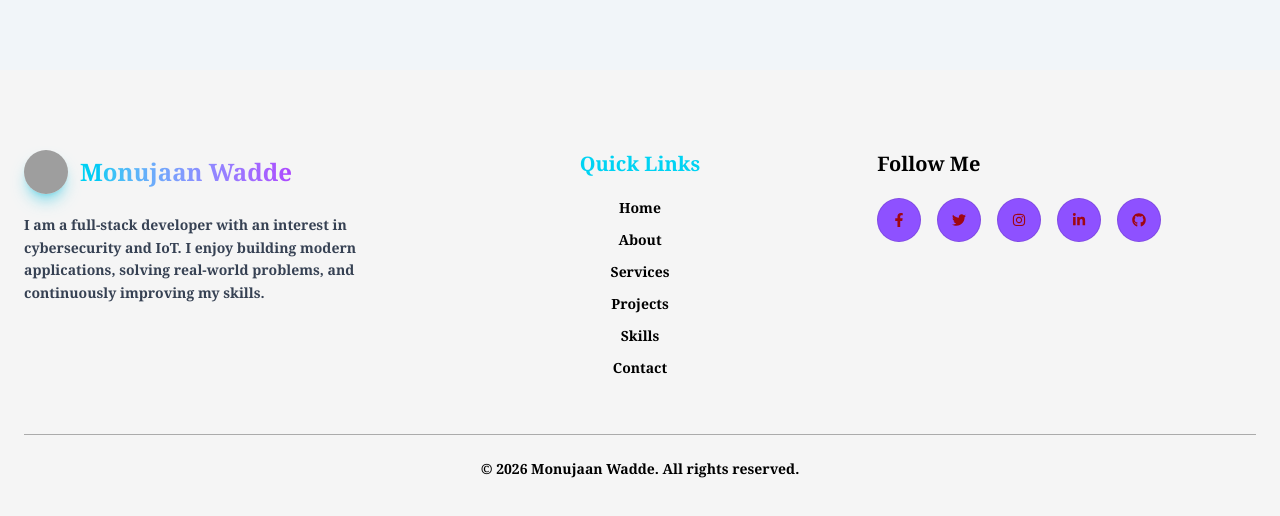
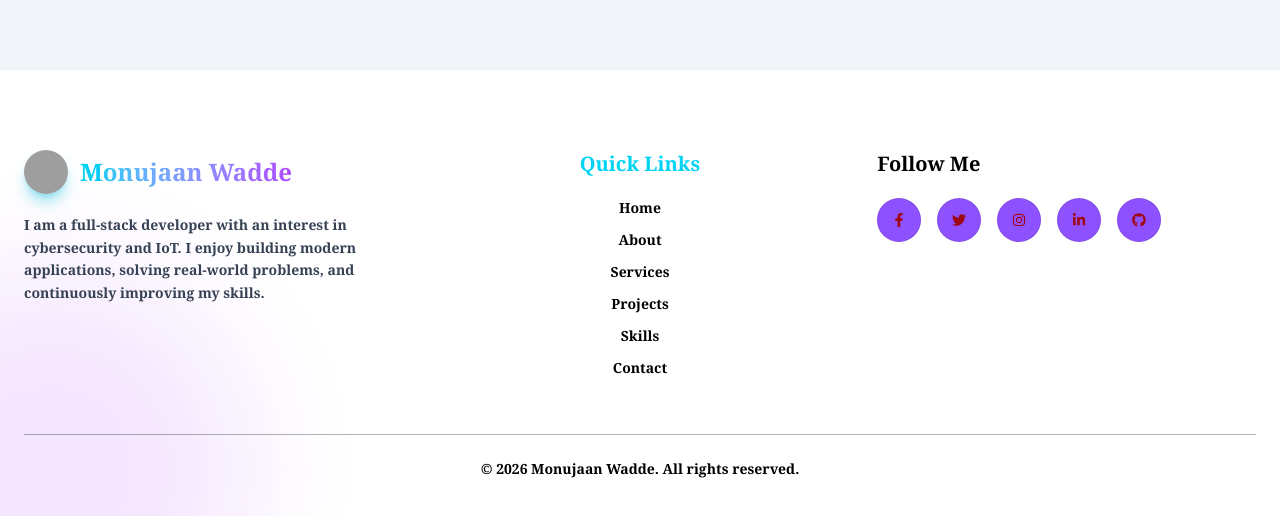
Before and after one commit to monujaanwadde360/portfolio_website_personal, a React (Vite) app: page / in a window 1280 px wide. Shown: the part 7171-7687 px from the top of the page. Built offline with nearby package versions, Linux system fonts and the light colour scheme; grey boxes are pictures that could not be loaded.

Commit message:
Update Footer.jsx

```diff
--- a/src/components/Footer.jsx
+++ b/src/components/Footer.jsx
@@ -11,7 +11,6 @@ function Footer() {
     <footer
       className="
         relative
-        bg-neutral-100
         pt-20
         pb-10
         px-6
```
